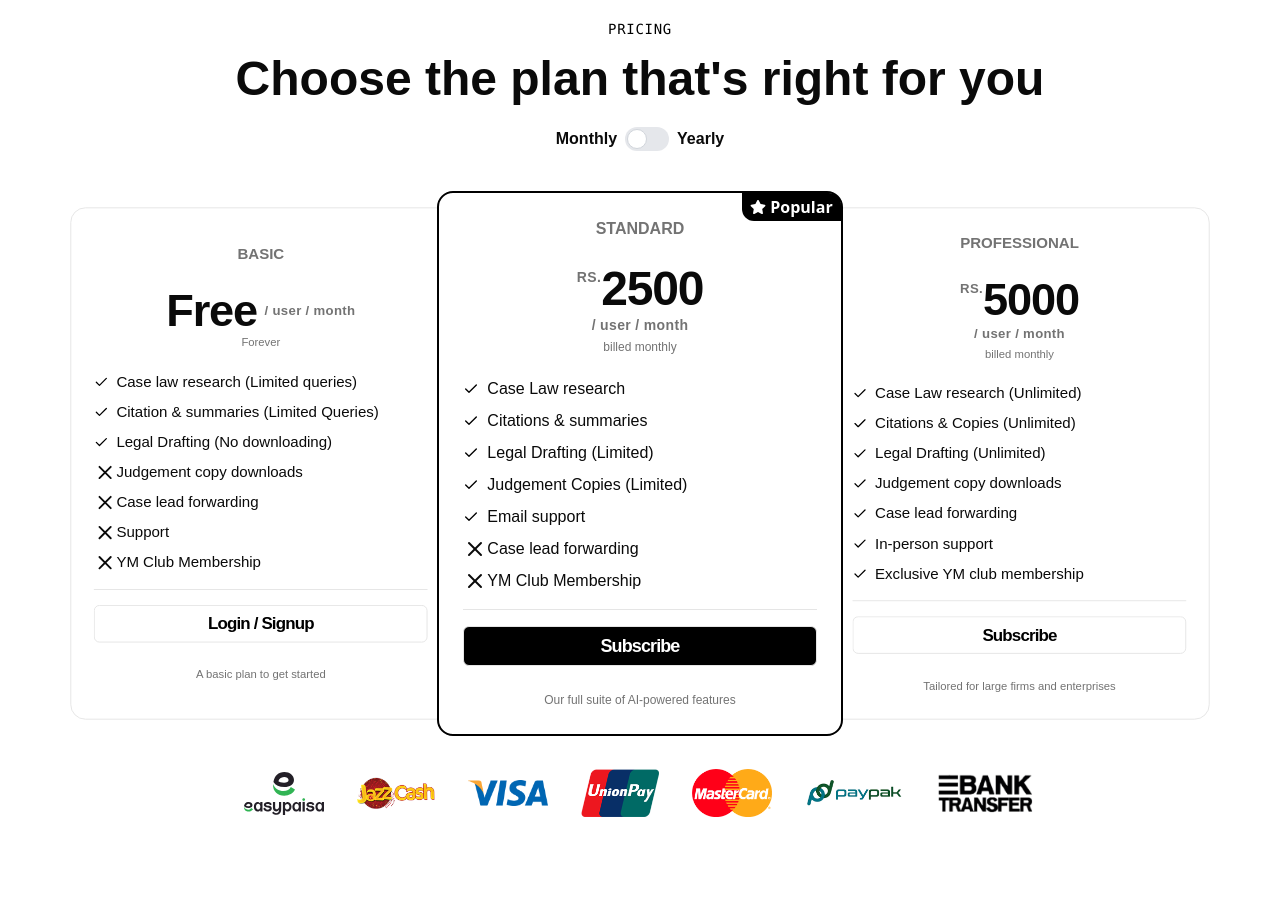
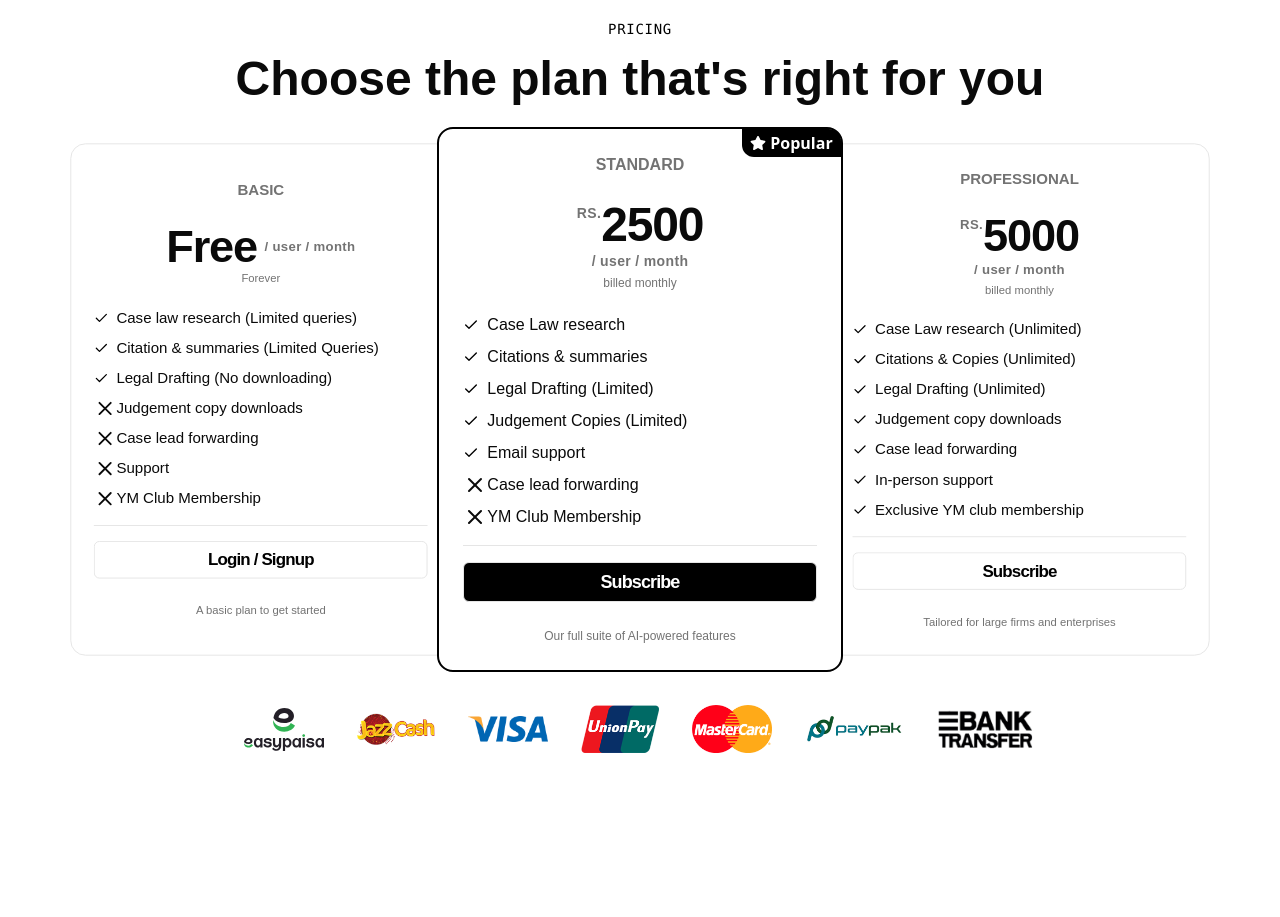
Before and after one commit to therafiali/SwiftLaw-WebClone, a Next.js app: page / in a window 1280 px wide. Shown: the part 3040-3957 px from the top of the page. Built offline with nearby package versions, Linux system fonts and the light colour scheme; a web font is replaced by a local one.

Commit message:
hide label

```diff
--- a/src/components/Pricing/PricingSection.tsx
+++ b/src/components/Pricing/PricingSection.tsx
@@ -69,7 +69,7 @@
             Choose the plan that&apos;s right for you{' '}
           </h3>
         </div>
-        <div className='flex justify-center mb-10'>
+        {/* <div className='flex justify-center mb-10'>
           <span className='mr-2 font-semibold'>Monthly</span>
           <label className='relative inline-flex items-center cursor-pointer'>
             <label className='inline-flex items-center cursor-pointer'>
@@ -87,7 +87,7 @@
             </label>
           </label>
           <span className='ml-2 font-semibold'>Yearly</span>
-        </div>
+        </div> */}
         {/* for mobile */}
         <div className='grid md:hidden grid-cols-1  md:grid-cols-3  gap-4'>
           <div className='rounded-2xl border-[1px] p-6 bg-background text-center lg:flex lg:flex-col lg:justify-center relative border-border z-0 transform translate-x-0 translate-y-0 -translate-z-[50px] rotate-y-[10deg] origin-right'>
```
